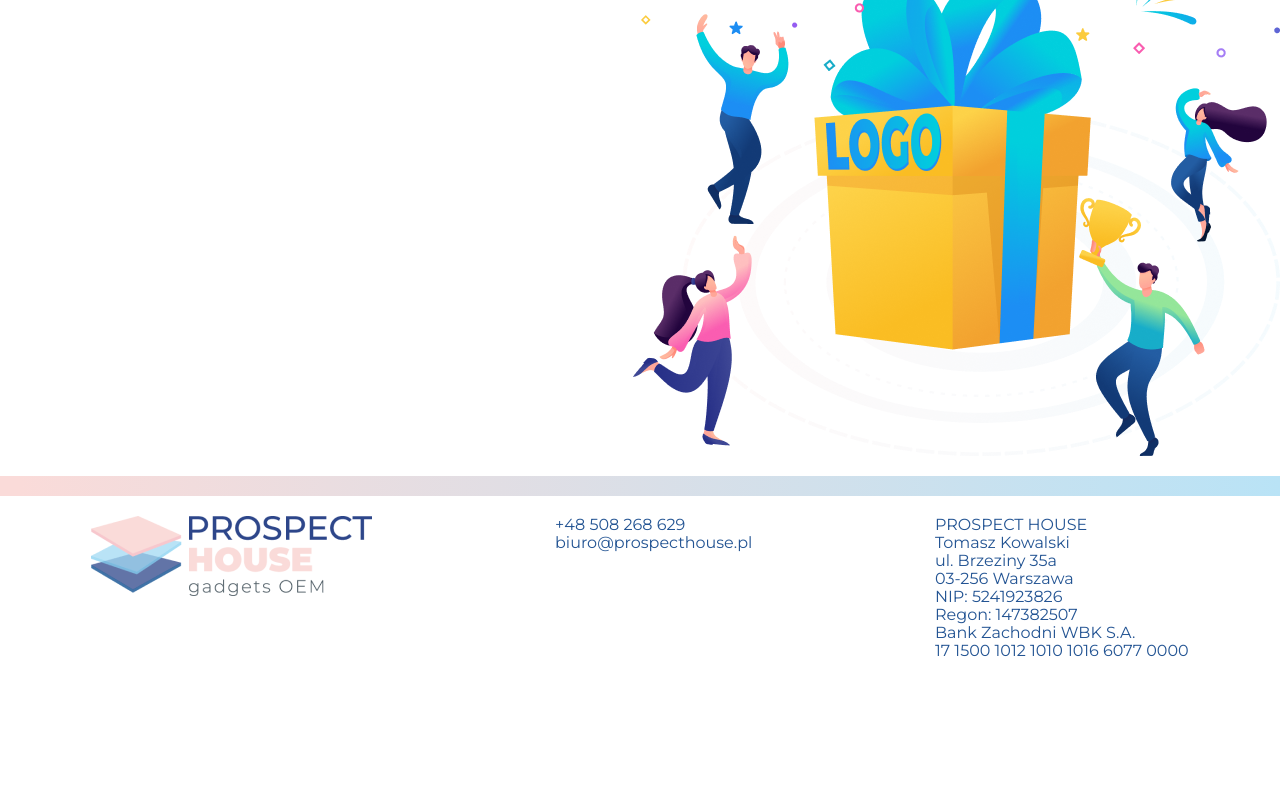
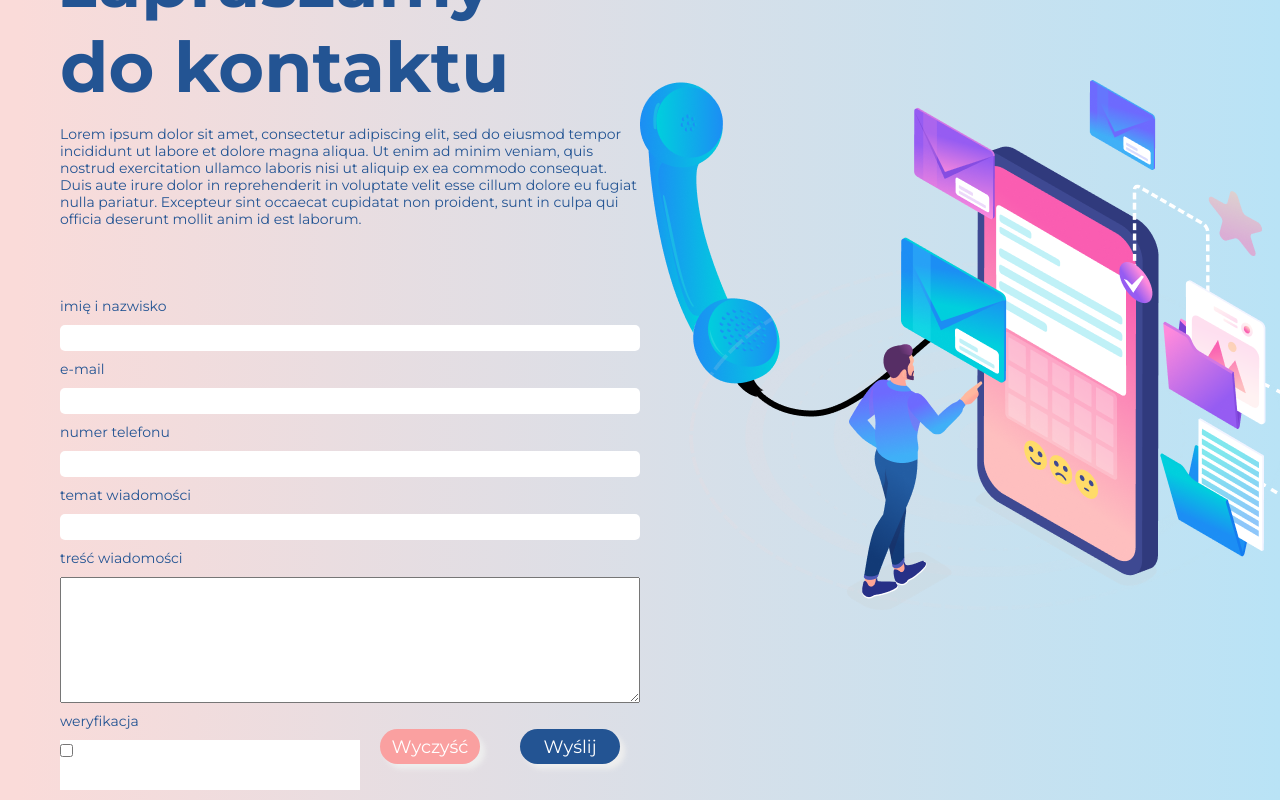
Before and after one commit to AdrianSadowski/React-ph_react_page, a React (Create React App) app: page /kontakt in a window 1280 px wide. Shown: the part 300-1100 px from the top of the page. Before the commit the page ends 976 px from the top, so only its background shows below. Built offline with nearby package versions, Linux system fonts and the light colour scheme.

Commit message:
Add section Contact

```diff
--- a/src/App.js
+++ b/src/App.js
@@ -5,7 +5,7 @@ import {BrowserRouter, Switch, Route} from 'react-router-dom';
 
 import {MainLayout} from './components/layout/MainLayout/MainLayout';
 import {AboutUs} from './components/views/AboutUs/AboutUs';
-import {Contact} from './components/views/Contact/Contact';
+import Contact from './components/views/Contact/Contact';
 import Homepage from './components/views/Homepage/Homepage';
 import NotFound from './components/views/NotFound/NotFound';
 import Offert from './components/views/Offert/Offert';
--- /dev/null
+++ b/src/components/common/FormContact/FormContact.js
@@ -0,0 +1,47 @@
+import React from 'react';
+
+import './FormContact.scss';
+
+const FormContact = () => {
+  return (
+    <form>
+      <div class="box">
+        <label>
+          <span>Imię i Nazwisko</span>
+          <input type="text" id="name" minLength="3" maxLength="35"required/>
+        </label>
+        <label>
+          <span>E-mail</span>
+          <input type="email" id="email" minLength="3" maxLength="35" required />
+        </label>
+        <label>
+          <span>Numer telefonu</span>
+          <input type="tel" id="phone" name="phone" required />
+        </label>
+        <label>
+          <span>temat wiadomości</span>
+          <input type="text" name="title" id="title" minLength="3" maxLength="50" required />
+        </label>
+        <label>
+          <span>treść wiadomości</span>
+          <textarea  name="wiadomosc" id="textarea" rows="5" cols="33"  minLength="3" maxLength="1000"required></textarea>
+        </label>
+        <div className='sendForm'>
+          <label className='veryfication'>
+            <span>weryfikacja</span>
+            <div className='captha'>
+              <input type="checkbox" required />
+            </div>
+          </label>
+          <div className='formButtons'>
+            <input type="reset" value="Wyczyść" className='reset'/>
+            <input type="submit" value="Wyślij" className='submit' />
+          </div>
+        </div>
+
+      </div>
+    </form>
+  );
+};
+
+export default FormContact;
--- /dev/null
+++ b/src/components/common/FormContact/FormContact.scss
@@ -0,0 +1,78 @@
+@import '../../../styles/settings.scss';
+
+.box {
+  margin: 20px 0;
+  display: flex;
+  flex-direction: column;
+
+  label {
+    display: flex;
+    flex-direction: column;
+
+    input {
+      border-radius: 5px;
+      border: none;
+    }
+  }
+  span {
+    font-weight: 300;
+    font-size: 14px;
+    line-height: 17px;
+    padding: 10px 0;
+    text-transform: lowercase;
+  }
+
+  .sendForm {
+    display: flex;
+    justify-content: space-between;
+
+    .captha {
+      background: #fff;
+      width: 300px;
+      height: 50px;
+    }
+
+    .formButtons {
+      display: flex;
+      justify-content: space-around;
+      align-content: center;
+      align-items: center;
+
+      input {
+        border-radius: 41px;
+        border: none;
+        font-size: 18px;
+        line-height: 20px;
+        margin: 0 20px;
+        width: 100px;
+        height: 35px;
+        cursor: pointer;
+        color: #fff;
+        box-shadow: 5px 5px 5px #eee;
+        text-shadow: none;
+
+        &:hover {
+          font-weight: bold;
+          color: #fff;
+          box-shadow: 5px 5px 5px #eee;
+          text-shadow: none;
+        }
+      }
+      .submit {
+        background: $main-color;
+        &:hover {
+          background: #016abc;
+        }
+      }
+
+      .reset {
+        background: rgb(250, 160, 160);
+
+
+        &:hover {
+          background: rgb(241, 122, 122);
+        }
+      }
+    }
+  }
+}
--- /dev/null
+++ b/src/components/views/Contact/Config.js
@@ -0,0 +1,5 @@
+export const config = {
+  title: 'zapraszamy \n do kontaktu',
+  subtitle: 'Lorem ipsum dolor sit amet, consectetur adipiscing elit, sed do eiusmod tempor incididunt ut labore et dolore magna aliqua. Ut enim ad minim veniam, quis nostrud exercitation ullamco laboris nisi ut aliquip ex ea commodo consequat. Duis aute irure dolor in reprehenderit in voluptate velit esse cillum dolore eu fugiat nulla pariatur. Excepteur sint occaecat cupidatat non proident, sunt in culpa qui officia deserunt mollit anim id est laborum.',
+  image: 'assets/contact.png'
+}
--- a/src/components/views/Contact/Contact.js
+++ b/src/components/views/Contact/Contact.js
@@ -1,23 +1,24 @@
 import React from 'react';
-import PropTypes from 'prop-types';
-
+import FormContact from '../../common/FormContact/FormContact';
+import {config} from './Config.js';
 import styles from './Contact.module.scss';
 
-const Component = ({children}) => (
-  <div className={styles.root}>
-    <h2>Contact</h2>
-    <img src='assets/brandingipakowanie.png' />
-  </div>
-);
-
-Component.propTypes = {
-  children: PropTypes.node,
-  className: PropTypes.string
+const Contact = () => {
+  const {title, subtitle, image} = config;
+  return (
+    <div className={styles.root}>
+      <div className={styles.contact_left}>
+        <div className={styles.description}>
+          <p className={styles.title}>{title}</p>
+          <p className={styles.subtitle}>{subtitle} </p>
+        </div>
+        <FormContact />
+      </div>
+      <div className={styles.image}>
+        <img src={image} alt={title} />
+      </div>
+    </div>
+  );
 };
 
-
-export {
-  Component as Contact,
-  // Container as Contact,
-  Component as ContactComponent,
-};
+export default Contact;
--- a/src/components/views/Contact/Contact.module.scss
+++ b/src/components/views/Contact/Contact.module.scss
@@ -1,5 +1,31 @@
 @import '../../../styles/settings.scss';
 
 .root {
-  text-align: right;
+  background: $backround-div-color;
+  display: flex;
+  justify-content: space-around;
+  align-items: center;
+  align-content: center;
+  white-space: pre-line;
+  .contact_left {
+    margin-left: 60px;
+    margin-top: 60px;
+    max-width: 700px;
+
+    .description{
+      margin-bottom: 60px;
+    }
+
+    .title {
+      font-weight: bold;
+      font-size: 70px;
+      line-height: 85px;
+      text-transform: lowercase;
+    }
+    .subtitle {
+      font-size: 14px;
+      line-height: 17px;
+    }
+
+  }
 }
```
Also changed, not shown: 1 other file (tests, documents, lock files or other folders).
